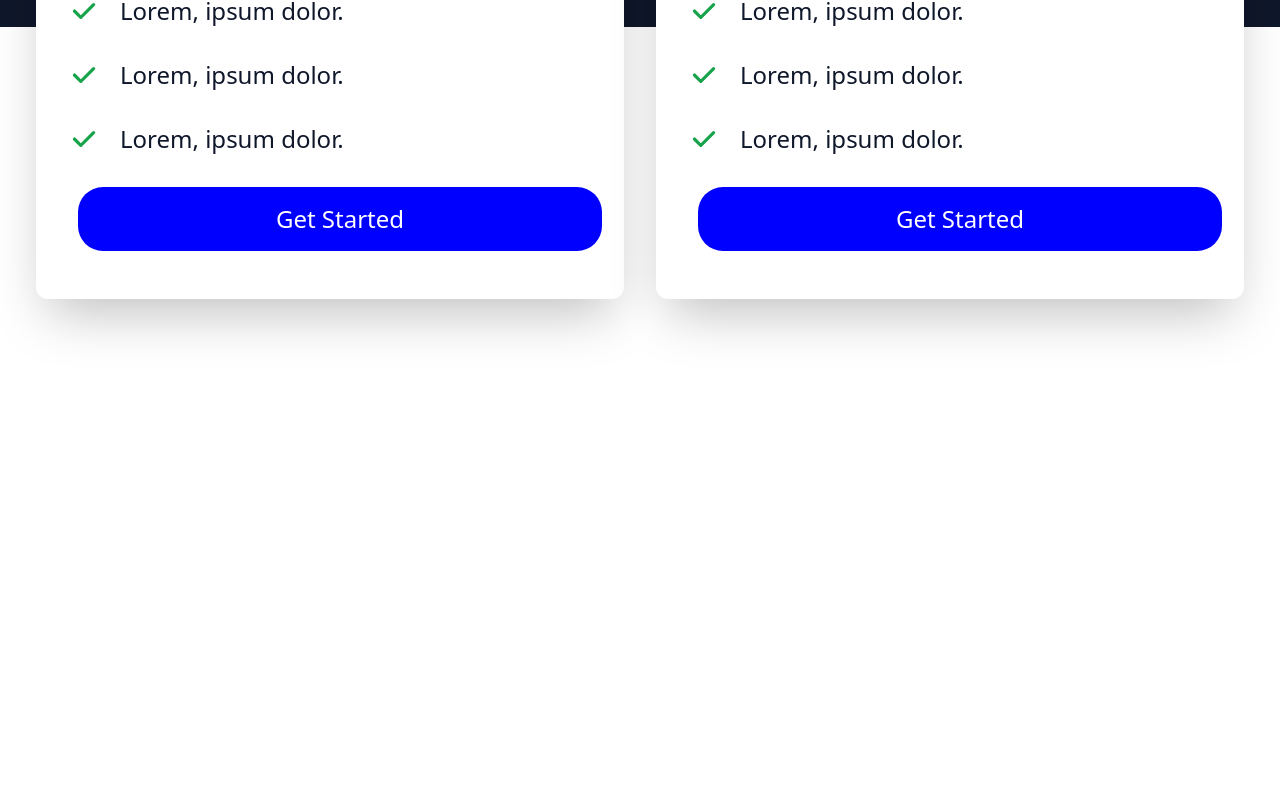
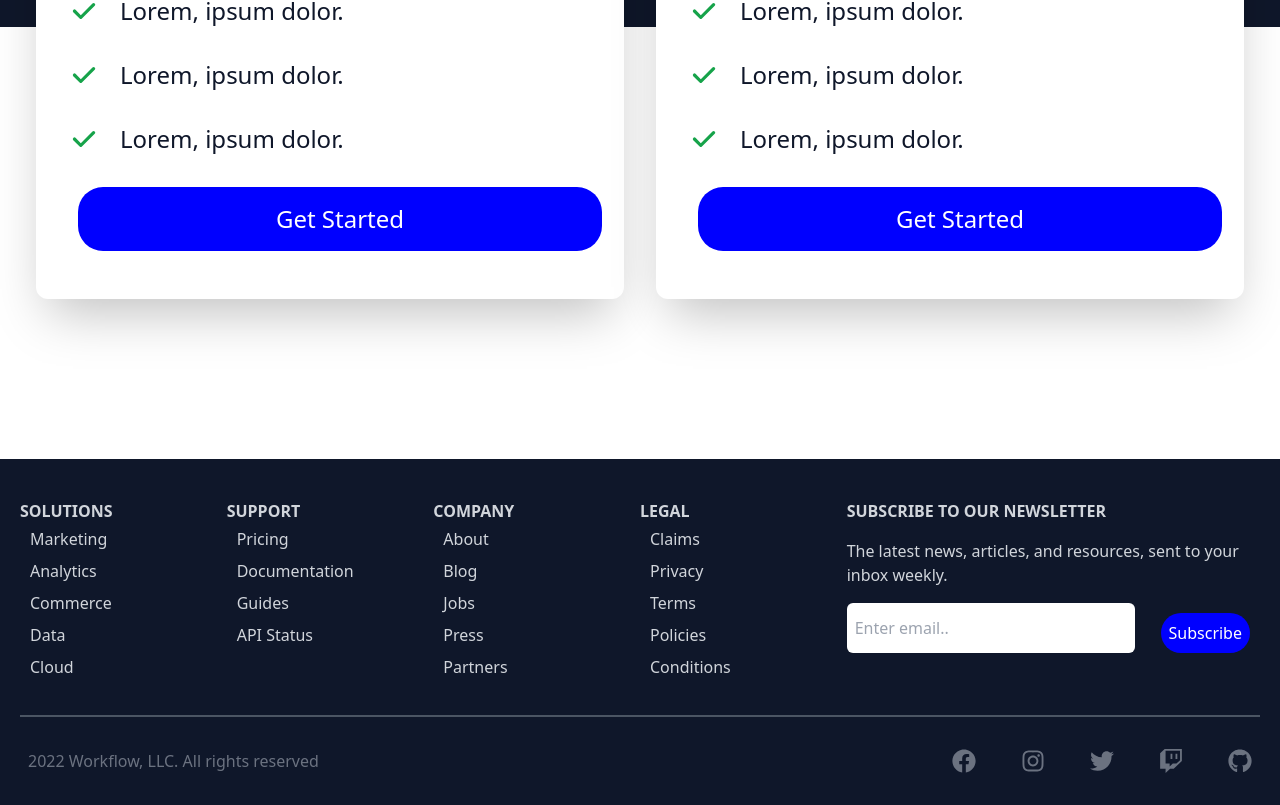
Before and after one commit to NayimHossen2020/blog-website, a React (Create React App) app: page / in a window 1280 px wide. Shown: the part 3823-4628 px from the top of the page. Before the commit the page ends 4282 px from the top, so only its background shows below. Built offline with nearby package versions, Linux system fonts and the light colour scheme.

Commit message:
footer section complite

```diff
--- a/package.json
+++ b/package.json
@@ -9,6 +9,7 @@
     "@testing-library/user-event": "^13.5.0",
     "react": "^18.0.0",
     "react-dom": "^18.0.0",
+    "react-icons": "^4.3.1",
     "react-router-dom": "^6.3.0",
     "react-scripts": "5.0.0",
     "web-vitals": "^2.1.4"
--- a/src/App.js
+++ b/src/App.js
@@ -2,6 +2,7 @@
 import './App.css';
 import About from './Components/About/About';
 import AllInOne from './Components/AllInOne/AllInOne';
+import Footer from './Components/Footer/Footer';
 import Hero from './Components/Hero/Hero';
 import Navbar from './Components/Navbar/Navbar';
 import Pricing from './Components/Pricing/Pricing';
@@ -16,6 +17,7 @@
       <Support></Support>
       <AllInOne></AllInOne>
       <Pricing></Pricing>
+      <Footer></Footer>
     </>
   );
 }
--- /dev/null
+++ b/src/Components/Footer/Footer.js
@@ -0,0 +1,78 @@
+import React from 'react'
+
+import {
+    FaFacebook,
+    FaGithub,
+    FaInstagram,
+    FaTwitter,
+    FaTwitch,
+} from 'react-icons/fa'
+
+const Footer = () => {
+    return (
+        <div className='w-full mt-24 bg-slate-900 text-gray-300 py-y px-2'>
+            <div className='max-w-[1240px] mx-auto grid grid-cols-2 md:grid-cols-6 border-b-2 border-gray-600 py-8'>
+                <div>
+                    <h6 className='font-bold uppercase pt-2'>Solutions</h6>
+                    <ul>
+                        <li className='py-1'>Marketing</li>
+                        <li className='py-1'>Analytics</li>
+                        <li className='py-1'>Commerce</li>
+                        <li className='py-1'>Data</li>
+                        <li className='py-1'>Cloud</li>
+                    </ul>
+                </div>
+                <div>
+                    <h6 className='font-bold uppercase pt-2'>Support</h6>
+                    <ul>
+                        <li className='py-1'>Pricing</li>
+                        <li className='py-1'>Documentation</li>
+                        <li className='py-1'>Guides</li>
+                        <li className='py-1'>API Status</li>
+                    </ul>
+                </div>
+                <div>
+                    <h6 className='font-bold uppercase pt-2'>Company</h6>
+                    <ul>
+                        <li className='py-1'>About</li>
+                        <li className='py-1'>Blog</li>
+                        <li className='py-1'>Jobs</li>
+                        <li className='py-1'>Press</li>
+                        <li className='py-1'>Partners</li>
+                    </ul>
+                </div>
+                <div>
+                    <h6 className='font-bold uppercase pt-2'>Legal</h6>
+                    <ul>
+                        <li className='py-1'>Claims</li>
+                        <li className='py-1'>Privacy</li>
+                        <li className='py-1'>Terms</li>
+                        <li className='py-1'>Policies</li>
+                        <li className='py-1'>Conditions</li>
+                    </ul>
+                </div>
+                <div className='col-span-2 pt-8 md:pt-2'>
+                    <p className='font-bold uppercase'>Subscribe to our newsletter</p>
+                    <p className='py-4'>The latest news, articles, and resources, sent to your inbox weekly.</p>
+                    <form className='flex flex-col sm:flex-row'>
+                        <input className='w-full p-2 mr-4 rounded-md mb-4' type="email" placeholder='Enter email..' />
+                        <button className='p-2 mb-4'>Subscribe</button>
+                    </form>
+                </div>
+            </div>
+
+            <div className='flex flex-col max-w-[1240px] px-2 py-4 mx-auto justify-between sm:flex-row text-center text-gray-500'>
+                <p className='py-4'>2022 Workflow, LLC. All rights reserved</p>
+                <div className='flex justify-between sm:w-[300px] pt-4 text-2xl'>
+                    <FaFacebook />
+                    <FaInstagram />
+                    <FaTwitter />
+                    <FaTwitch />
+                    <FaGithub />
+                </div>
+            </div>
+        </div>
+    )
+}
+
+export default Footer
```
Also changed, not shown: src/Components/Hero/Hero.js (+10 -5 lines), 1 other file (tests, documents, lock files or other folders).
